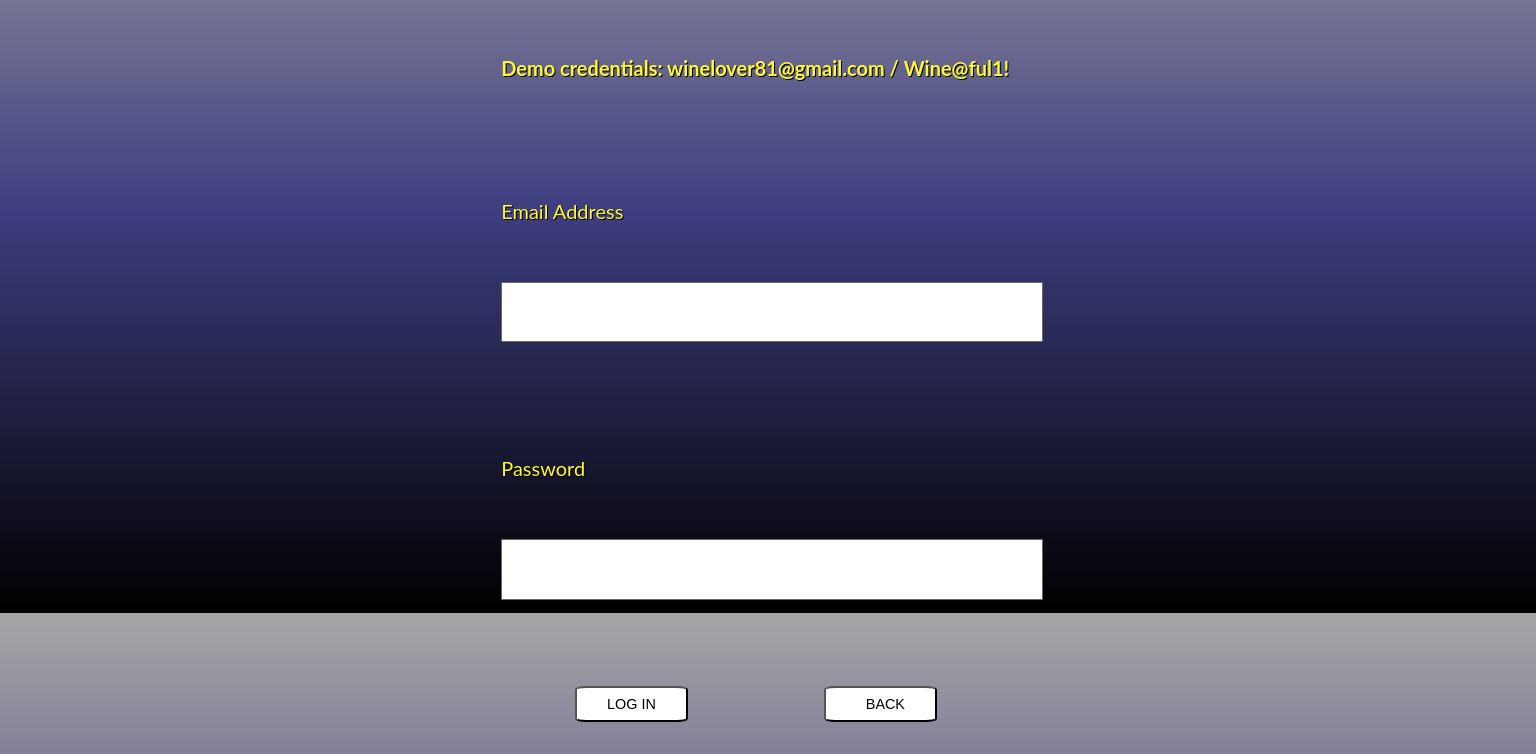
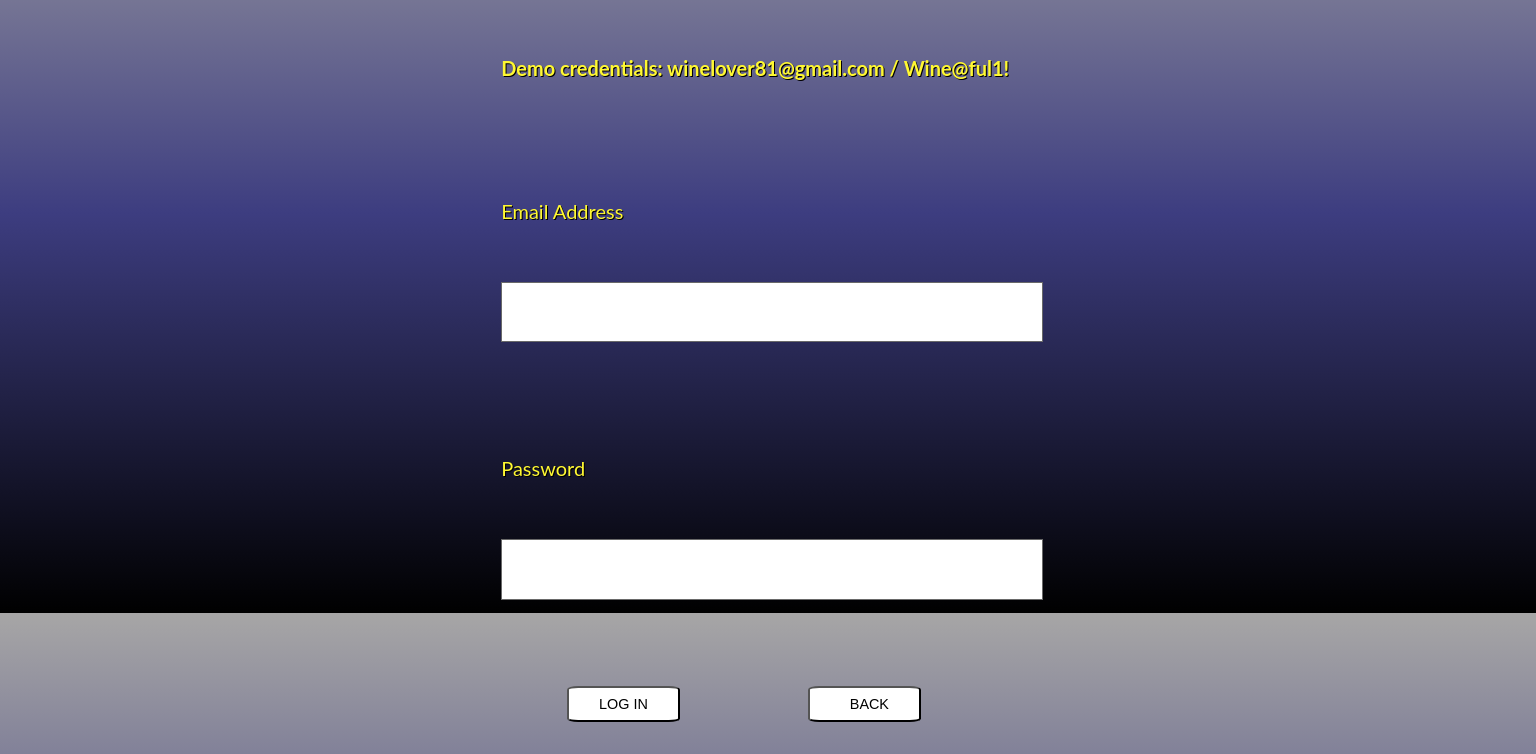
Before and after one commit to thorn086/wine-vinyard, a React app: page /Login in a window 1536 px wide. Shown: the part 187-941 px from the top of the page. Built offline with nearby package versions, Linux system fonts and the light colour scheme; no server answers.

Commit message:
updated other css files

```diff
--- a/src/pages/Login/Login.css
+++ b/src/pages/Login/Login.css
@@ -84,7 +84,7 @@ input {
     margin-left: 8rem;
   }
   .btn-submit, .btn-back-login{
-    margin-left:5.65rem;
+    margin-left:5rem;
   }
   label, .login_demo-creds{
     font-size: 20px;
@@ -96,7 +96,7 @@ input {
     margin-left: 16rem;
   }
   .btn-submit, .btn-back-login{
-    margin-left:6.65rem;
+    margin-left:6rem;
   }
 }
 @media (min-width: 1350px){
@@ -105,6 +105,6 @@ input {
     margin-left: 27rem;
   }
   .btn-submit, .btn-back-login{
-    margin-left:8rem;
+    margin-left:7.5rem;
   }
 }
```
